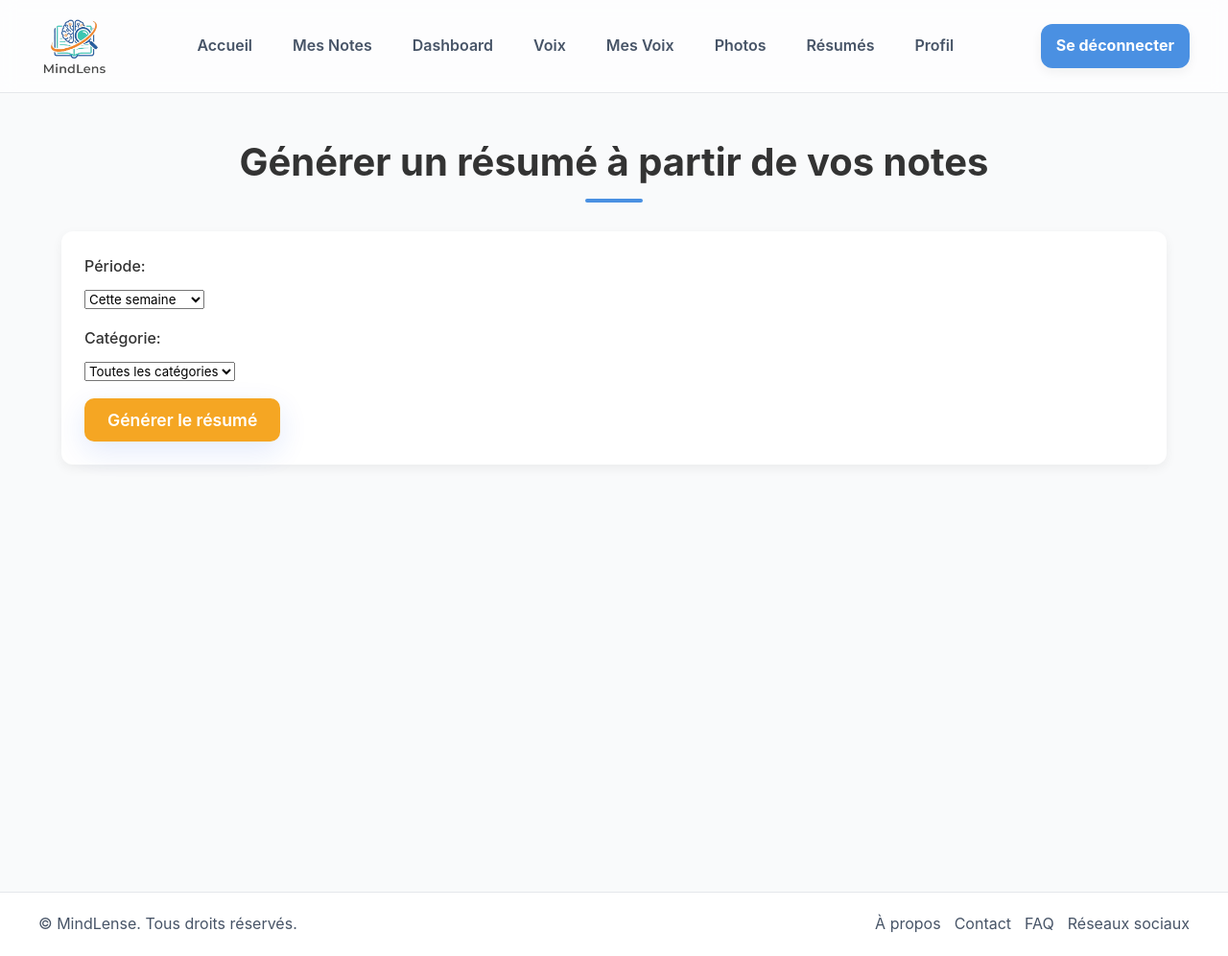
After one commit to roumaissazd/Mindlens_DJANGO, a Django app: page /resumes/generate/ in a window 1280 px wide. The commit adds this page. Shown: the whole page at 96% size. Run offline with Django 4.2, Linux system fonts and the light colour scheme; the visitor is signed in with stand-in values (Sample User, id 1).

Commit message:
Generate summaries from user notes

```diff
--- a/core/forms.py
+++ b/core/forms.py
@@ -1,7 +1,8 @@
 from django import forms
 from django.contrib.auth.forms import UserCreationForm
 from django.contrib.auth.models import User
-from .models import Note, Tag
+from .models import Note, Tag, Resume
+
 
 
 class SignUpForm(UserCreationForm):
@@ -130,3 +131,19 @@ class SearchForm(forms.Form):
         }),
         label='Tags'
     )
+
+
+
+class ResumeGenerateForm(forms.Form):
+    PERIOD_CHOICES = [
+        ('week', 'Cette semaine'),
+        ('month', 'Ce mois'),
+        ('all', 'Toutes les notes')
+    ]
+
+    period = forms.ChoiceField(choices=PERIOD_CHOICES, required=True, label="Période")
+    category = forms.ChoiceField(
+        choices=[('', 'Toutes les catégories')] + Note.CATEGORY_CHOICES,
+        required=False,
+        label="Catégorie"
+    )
--- a/core/urls.py
+++ b/core/urls.py
@@ -24,4 +24,11 @@ urlpatterns = [
 
     # Export
     path('notes/export/json/', views.note_export_json, name='note_export_json'),
+
+
+
+  # Resume
+    path('resumes/', views.resume_list, name='resume_list'),
+    path('resumes/<int:pk>/', views.resume_detail, name='resume_detail'),
+    path('resumes/generate/', views.resume_generate, name='resume_generate'),
 ]
--- a/core/views.py
+++ b/core/views.py
@@ -1,3 +1,4 @@
+from urllib import request
 from django.shortcuts import render, redirect, get_object_or_404
 from django.contrib import messages
 from django.contrib.auth import login as auth_login, logout as auth_logout
@@ -8,9 +9,9 @@ from django.utils import timezone
 from datetime import timedelta
 import json
 
-from .forms import SignUpForm, NoteForm, SearchForm
-from .models import Note, Tag
-from .ai_utils import analyze_note
+from .forms import SignUpForm, NoteForm, SearchForm, ResumeGenerateForm
+from .models import Note, Tag, Resume
+from .ai_utils import analyze_note, generate_summary_from_notes
 from .search_utils import index_note, remove_note_from_index, search_notes
 
 
@@ -398,3 +399,59 @@ def note_export_json(request):
     response['Content-Disposition'] = f'attachment; filename="mindlens_notes_{timezone.now().strftime("%Y%m%d")}.json"'
 
     return response
+
+
+
+@login_required
+def resume_generate(request):
+    form = ResumeGenerateForm(request.POST or None)
+    generated_resume = None
+
+    if request.method == "POST" and form.is_valid():
+        period = form.cleaned_data['period']
+        category = form.cleaned_data['category']
+
+        notes = Note.objects.filter(user=request.user)
+
+        # Filtrer par période
+        now = timezone.now()
+        if period == 'week':
+            notes = notes.filter(created_at__gte=now - timedelta(days=7))
+        elif period == 'month':
+            notes = notes.filter(created_at__gte=now - timedelta(days=30))
+
+        # Filtrer par catégorie
+        if category:
+            notes = notes.filter(category=category)
+
+        # Récupérer le contenu des notes
+        notes_contents = [note.content for note in notes]
+
+        if notes_contents:
+            summary_text = generate_summary_from_notes(notes_contents)
+
+            # Sauvegarder le résumé
+            generated_resume = Resume.objects.create(
+                author=request.user,
+                title=f"Résumé {period} {category or ''}".strip(),
+                content=summary_text,
+                notes_ids=[note.id for note in notes]
+            )
+
+    return render(request, "resumes/resume_generate.html", {
+        "form": form,
+        "generated_resume": generated_resume
+    })
+
+
+@login_required
+def resume_list(request):
+    """Afficher tous les résumés de l’utilisateur connecté."""
+    resumes = Resume.objects.filter(author=request.user).order_by('-created_at')
+    return render(request, 'resumes/resume_list.html', {'resumes': resumes})
+
+@login_required
+def resume_detail(request, pk):
+    """Afficher le détail d’un résumé."""
+    resume = get_object_or_404(Resume, pk=pk, author=request.user)
+    return render(request, 'resumes/resume_detail.html', {'resume': resume})
--- /dev/null
+++ b/static/css/resume.css
@@ -0,0 +1,267 @@
+/* Réinitialisation et styles globaux */
+* {
+  margin: 0;
+  padding: 0;
+  box-sizing: border-box;
+  font-family: 'Inter', -apple-system, BlinkMacSystemFont, 'Segoe UI', Roboto, sans-serif;
+}
+
+/* MindLense theme */
+:root {
+  --color-primary: #4A90E2;
+  --color-secondary: #50E3C2;
+  --color-accent: #F5A623;
+  --color-bg: #F9FAFB;
+  --color-text: #333333;
+  --color-muted: #667085;
+  --radius-lg: 16px;
+  --radius-md: 12px;
+  --radius-sm: 10px;
+  --shadow-sm: 0 4px 12px rgba(0, 0, 0, 0.06);
+  --shadow-md: 0 10px 30px rgba(26, 86, 219, 0.12);
+}
+
+body {
+  background-color: var(--color-bg);
+  color: var(--color-text);
+  line-height: 1.6;
+}
+
+/* Conteneur principal */
+.resume-generate-container {
+  padding: 40px 20px;
+  min-height: 100vh;
+}
+
+.container {
+  max-width: 1200px;
+  margin: 0 auto;
+}
+
+/* Titre principal */
+.main-title, h1 {
+  font-size: 2.5rem;
+  font-weight: 700;
+  color: var(--color-text);
+  text-align: center;
+  margin-bottom: 40px;
+  position: relative;
+}
+
+.main-title::after, h1::after {
+  content: '';
+  width: 60px;
+  height: 4px;
+  background: var(--color-primary);
+  position: absolute;
+  bottom: -10px;
+  left: 50%;
+  transform: translateX(-50%);
+  border-radius: 2px;
+}
+
+/* Grille des cartes */
+.resume-list-grid {
+  display: grid;
+  grid-template-columns: repeat(auto-fit, minmax(300px, 1fr));
+  gap: 24px;
+  padding: 20px 0;
+}
+
+/* Carte de résumé */
+.resume-card {
+  background: #fff;
+  border-radius: var(--radius-md);
+  box-shadow: var(--shadow-sm);
+  padding: 20px;
+  transition: transform 0.3s ease, box-shadow 0.3s ease;
+  border: 1px solid #e0e0e0;
+}
+
+.resume-card:hover {
+  transform: translateY(-5px);
+  box-shadow: var(--shadow-md);
+}
+
+.resume-card a {
+  text-decoration: none;
+  color: inherit;
+  display: block;
+}
+
+.resume-card h3 {
+  font-size: 1.5rem;
+  font-weight: 600;
+  margin-bottom: 12px;
+  color: var(--color-text);
+}
+
+.resume-date {
+  font-size: 0.9rem;
+  color: var(--color-muted);
+  margin-bottom: 12px;
+  display: flex;
+  align-items: center;
+  gap: 8px;
+}
+
+.resume-snippet {
+  font-size: 1rem;
+  color: var(--color-muted);
+  margin-bottom: 16px;
+  line-height: 1.5;
+}
+
+/* Bouton secondaire */
+.btn-secondary {
+  display: inline-flex;
+  align-items: center;
+  gap: 8px;
+  padding: 10px 16px;
+  background: var(--color-primary);
+  color: #fff;
+  border-radius: var(--radius-sm);
+  font-size: 0.95rem;
+  font-weight: 500;
+  text-decoration: none;
+  transition: background 0.3s ease;
+}
+
+.btn-secondary:hover {
+  background: #3a78c2; /* Nuance plus sombre de --color-primary */
+}
+
+/* Message pour aucun résumé */
+.no-resume-message {
+  text-align: center;
+  padding: 40px;
+  background: #fff;
+  border-radius: var(--radius-md);
+  box-shadow: var(--shadow-sm);
+  margin: 20px 0;
+}
+
+.no-resume-message p {
+  font-size: 1.2rem;
+  color: var(--color-muted);
+}
+
+/* Bouton principal */
+.action-button {
+  text-align: center;
+  margin-top: 32px;
+}
+
+.btn-primary {
+  display: inline-flex;
+  align-items: center;
+  gap: 8px;
+  padding: 12px 24px;
+  background: var(--color-accent);
+  color: #fff;
+  border-radius: var(--radius-sm);
+  font-size: 1.1rem;
+  font-weight: 600;
+  text-decoration: none;
+  border: none; /* Pour les boutons de formulaire */
+  cursor: pointer;
+  transition: background 0.3s ease, transform 0.2s ease;
+}
+
+.btn-primary:hover {
+  background: #d68f1f; /* Nuance plus sombre de --color-accent */
+  transform: scale(1.05);
+}
+
+/* Styles pour le formulaire (Générer un résumé) */
+form {
+  background: #fff;
+  border-radius: var(--radius-md);
+  box-shadow: var(--shadow-sm);
+  padding: 24px;
+  margin: 20px 0;
+}
+
+form p {
+  margin-bottom: 16px;
+}
+
+form label {
+  display: block;
+  font-size: 1rem;
+  font-weight: 500;
+  color: var(--color-text);
+  margin-bottom: 8px;
+}
+
+form input, form textarea {
+  width: 100%;
+  padding: 12px;
+  border: 1px solid #e0e0e0;
+  border-radius: var(--radius-sm);
+  font-size: 1rem;
+  color: var(--color-text);
+  background: var(--color-bg);
+  transition: border-color 0.3s ease;
+}
+
+form input:focus, form textarea:focus {
+  outline: none;
+  border-color: var(--color-accent);
+  box-shadow: 0 0 0 3px rgba(245, 166, 35, 0.2);
+}
+
+/* Résumé généré */
+.generated-resume {
+  background: #fff;
+  border-radius: var(--radius-md);
+  box-shadow: var(--shadow-sm);
+  padding: 24px;
+  margin-top: 24px;
+}
+
+.generated-resume h2 {
+  font-size: 1.8rem;
+  font-weight: 600;
+  color: var(--color-text);
+  margin-bottom: 16px;
+}
+
+.generated-resume p {
+  font-size: 1.1rem;
+  color: var(--color-muted);
+  line-height: 1.6;
+}
+
+/* Actions du résumé (Détail du résumé) */
+.resume-actions {
+  display: flex;
+  gap: 16px;
+  justify-content: center;
+  margin-top: 24px;
+}
+
+/* Responsive */
+@media (max-width: 768px) {
+  .main-title, h1 {
+    font-size: 2rem;
+  }
+
+  .resume-list-grid {
+    grid-template-columns: 1fr;
+  }
+
+  .resume-card, form, .generated-resume {
+    padding: 16px;
+  }
+
+  .btn-primary, .btn-secondary {
+    padding: 10px 20px;
+    font-size: 1rem;
+  }
+
+  .resume-actions {
+    flex-direction: column;
+    align-items: center;
+  }
+}
--- a/templates/partials/nav.html
+++ b/templates/partials/nav.html
@@ -18,7 +18,7 @@
       {% endif %}
 
       <a href="#photos">Photos</a>
-      <a href="#resumes">Résumés</a>
+      <a href="{% url 'resume_list' %}">Résumés</a>
       {% if request.user.is_authenticated %}
         <a href="#profil">Profil</a>
       {% endif %}
--- /dev/null
+++ b/templates/resumes/resume_generate.html
@@ -0,0 +1,36 @@
+<!DOCTYPE html>
+<html lang="fr">
+<head>
+  {% load static %}
+  <meta charset="utf-8">
+  <meta name="viewport" content="width=device-width, initial-scale=1">
+  <title>Générer un résumé – MindLense</title>
+  <link rel="stylesheet" href="{% static 'css/home.css' %}">
+  <link rel="stylesheet" href="{% static 'css/resume.css' %}">
+</head>
+<body>
+  {% include 'partials/nav.html' %}
+
+  <main class="resume-generate-container">
+    <div class="container">
+      <h1>Générer un résumé à partir de vos notes</h1>
+
+      <form method="post">
+        {% csrf_token %}
+        {{ form.as_p }}
+        <button type="submit" class="btn-primary">Générer le résumé</button>
+      </form>
+
+      {% if generated_resume %}
+        <div class="generated-resume">
+          <h2>Résumé généré :</h2>
+          <p>{{ generated_resume.content|linebreaks }}</p>
+          <a href="{% url 'resume_detail' generated_resume.pk %}" class="btn-secondary">Voir le résumé complet</a>
+        </div>
+      {% endif %}
+    </div>
+  </main>
+
+  {% include 'partials/footer.html' %}
+</body>
+</html>
```
Also changed, not shown: core/ai_utils.py (+45 -0 lines), core/models.py (+9 -7 lines), templates/resumes/resume_detail.html (added, +32 -0 lines), templates/resumes/resume_form.html (added, +28 -0 lines), templates/resumes/resume_list.html (added, +47 -0 lines), core/migrations/0002_resume.py (added), core/migrations/0003_resume_notes_ids.py (added).
